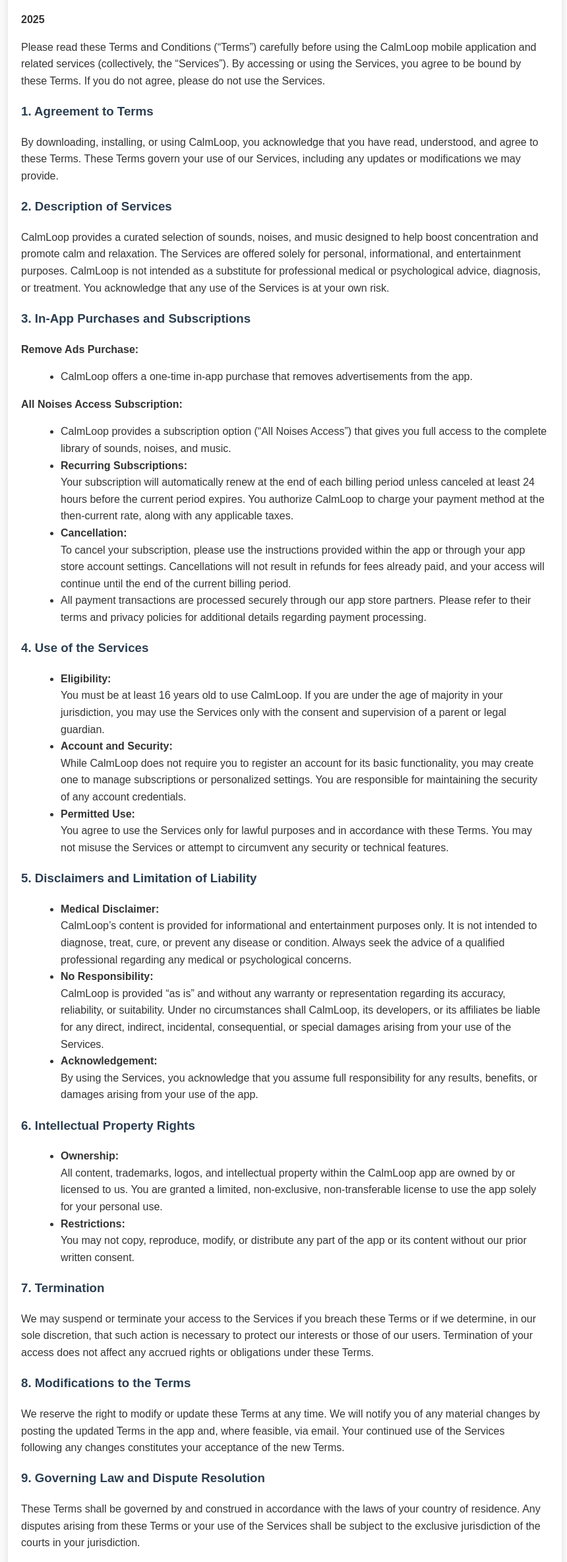
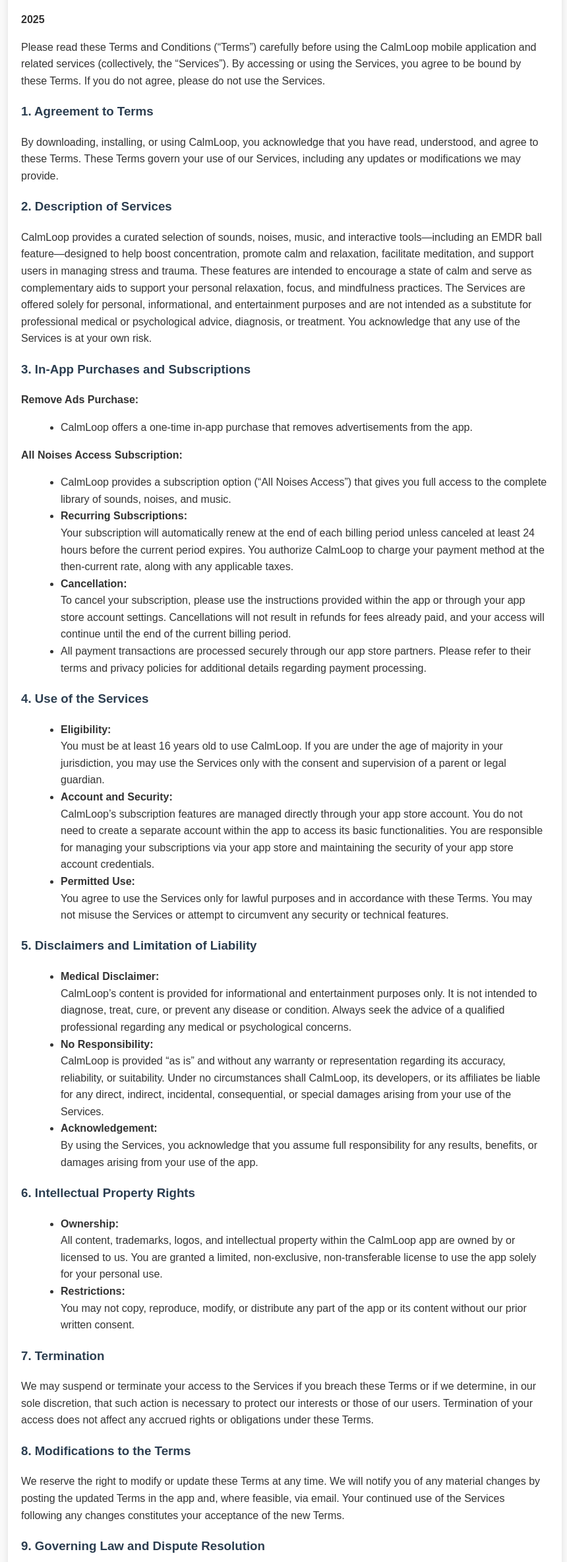
Before and after one commit to itmaryna/CalmLoop-About, a plain HTML site: page index.html in a window 1280 px wide. Shown: the part 190-2557 px from the top of the page at 66% size, without its empty margins (208-1068 px from the left). Drawn offline with Linux system fonts and the light colour scheme.

Commit message:
Update index.html

```diff
--- a/index.html
+++ b/index.html
@@ -51,7 +51,7 @@
 
     <h3>2. Description of Services</h3>
     <p>
-      CalmLoop provides a curated selection of sounds, noises, and music designed to help boost concentration and promote calm and relaxation. The Services are offered solely for personal, informational, and entertainment purposes. CalmLoop is not intended as a substitute for professional medical or psychological advice, diagnosis, or treatment. You acknowledge that any use of the Services is at your own risk.
+CalmLoop provides a curated selection of sounds, noises, music, and interactive tools—including an EMDR ball feature—designed to help boost concentration, promote calm and relaxation, facilitate meditation, and support users in managing stress and trauma. These features are intended to encourage a state of calm and serve as complementary aids to support your personal relaxation, focus, and mindfulness practices. The Services are offered solely for personal, informational, and entertainment purposes and are not intended as a substitute for professional medical or psychological advice, diagnosis, or treatment. You acknowledge that any use of the Services is at your own risk.
     </p>
 
     <h3>3. In-App Purchases and Subscriptions</h3>
@@ -85,8 +85,7 @@
       </li>
       <li>
         <strong>Account and Security:</strong><br>
-        While CalmLoop does not require you to register an account for its basic functionality, you may create one to manage subscriptions or personalized settings. You are responsible for maintaining the security of any account credentials.
-      </li>
+CalmLoop’s subscription features are managed directly through your app store account. You do not need to create a separate account within the app to access its basic functionalities. You are responsible for managing your subscriptions via your app store and maintaining the security of your app store account credentials.      </li>
       <li>
         <strong>Permitted Use:</strong><br>
         You agree to use the Services only for lawful purposes and in accordance with these Terms. You may not misuse the Services or attempt to circumvent any security or technical features.
@@ -133,15 +132,14 @@
 
     <h3>9. Governing Law and Dispute Resolution</h3>
     <p>
-      These Terms shall be governed by and construed in accordance with the laws of your country of residence. Any disputes arising from these Terms or your use of the Services shall be subject to the exclusive jurisdiction of the courts in your jurisdiction.
+      These Terms shall be governed by and construed in accordance with the laws of Spain, without giving effect to any conflict of law principles that would result in the application of the laws of another jurisdiction. Any dispute, controversy, or claim arising out of or in connection with these Terms or your use of the Services—including any question regarding its existence, validity, or termination—shall be exclusively resolved by the competent courts of Madrid, Spain. By accessing or using the Services, you irrevocably submit to the exclusive jurisdiction and venue of these courts and waive any objections to such jurisdiction or venue, including on grounds of inconvenience or forum non conveniens. In the event that any provision of these Terms is held invalid or unenforceable, the remaining provisions shall continue in full force and effect.
     </p>
-
     <h3>10. Contact Information</h3>
     <p>
       If you have any questions or concerns about these Terms, please contact us at:
     </p>
     <ul>
-      <li><strong>Email:</strong> alxemy.es@gmail.com</li>
+      <li><strong>Email:</strong>shish.hamish@gmail.com</li>
     </ul>
 
     <!-- Privacy Policy Section -->
@@ -196,7 +194,7 @@
       If you have any questions or concerns about this Privacy Policy or our privacy practices, please contact us at:
     </p>
     <ul>
-      <li><strong>Email:</strong> alxemy.es@gmail.com</li>
+      <li><strong>Email:</strong>shish.hamish@gmail.com</li>
     </ul>
     <p>
       By using CalmLoop, you agree to this Privacy Policy. If you do not agree with our practices, please do not use our app.
```
